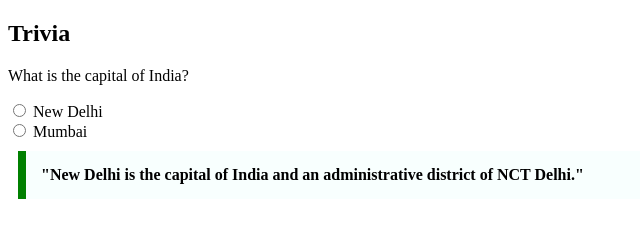
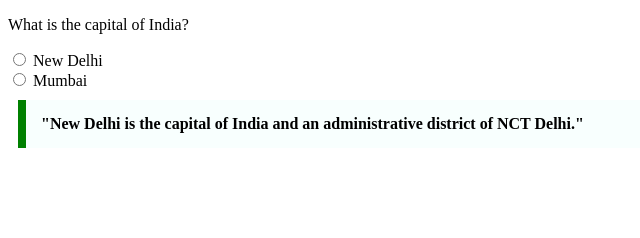
Before and after one commit to acciojob/trivia-NavneetPrasad1709, a website: page main.html in a window 1280 px wide. Shown: the whole page, without its empty margins (0-640 px from the left). Drawn offline with Linux system fonts and the light colour scheme.

Commit message:
created a submission

```diff
--- a/main.html
+++ b/main.html
@@ -19,7 +19,7 @@
 <body>
 	<!-- the entire body must be written by student -->
 	<section>
-  <h2>Trivia</h2>
+
   <p>What is the capital of India?</p>
   <form>
       <label>
```
